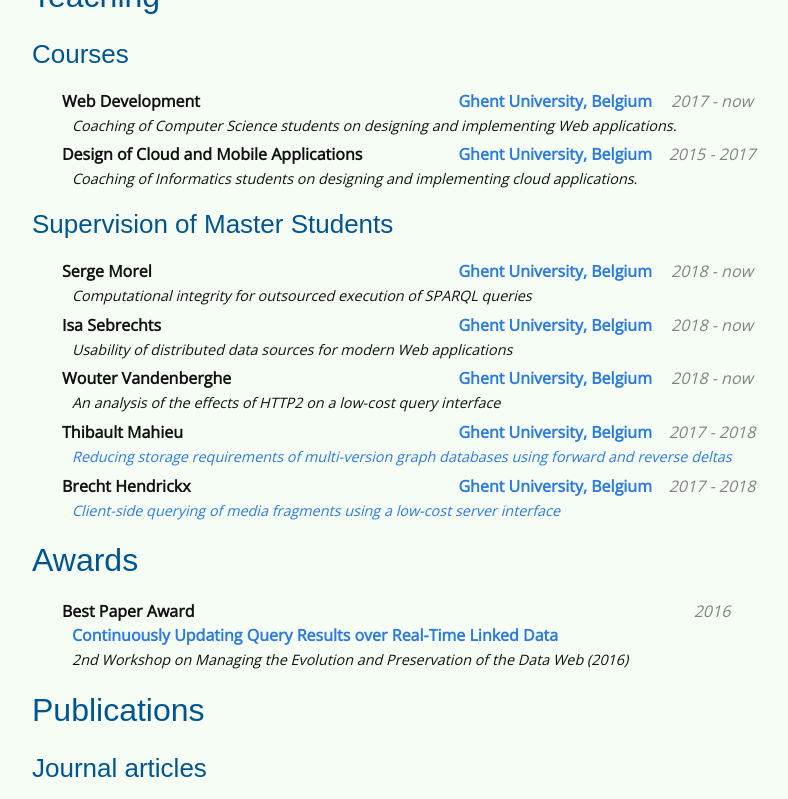
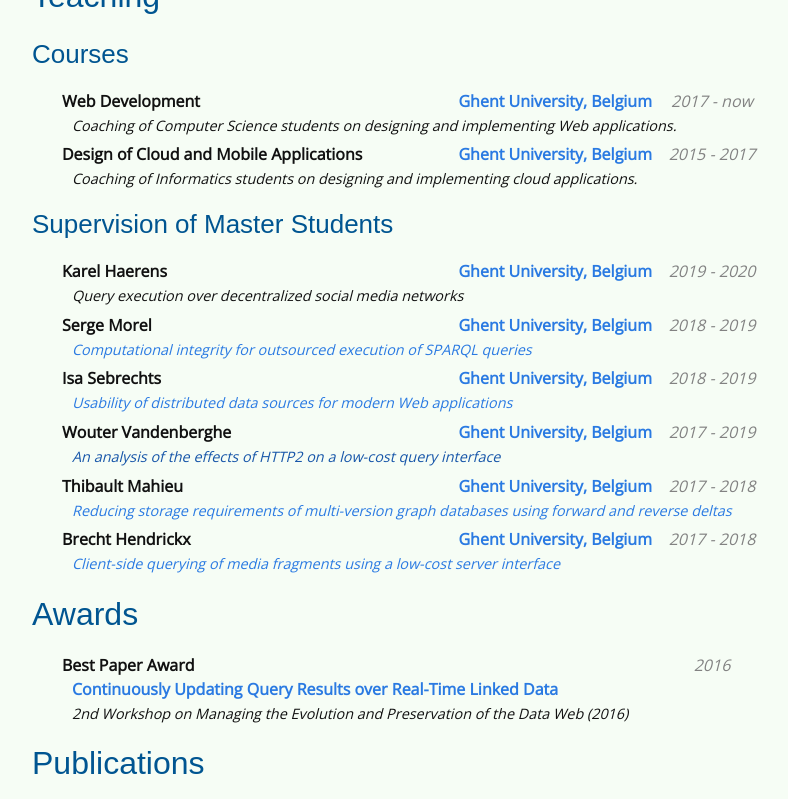
Before and after one commit to rubensworks/rubensworks.net, a Jekyll site: the page built from cv.md, in a window 1280 px wide and 900 px high, scrolled down 1110 px, cut to the strip 0-799 px from the top of the window. Shown: the whole strip, without its empty margins (238-1026 px from the left). Built offline with Jekyll 4.4.1, drawn with Linux system fonts in a browser that asks for light colours; some web fonts are replaced.

Commit message:
Update 2019 master thesis students

```diff
--- a/cv.md
+++ b/cv.md
@@ -103,25 +103,32 @@
 
 <ul class="cv-listing">
 {% include cv-listing.html
+    subject="Karel Haerens"
+    startdate="2019"
+    enddate="2020"
+    location="Ghent University, Belgium"
+    description="Query execution over decentralized social media networks"
+%}
+{% include cv-listing.html
     subject="Serge Morel"
     startdate="2018"
-    enddate="now"
+    enddate="2019"
     location="Ghent University, Belgium"
-    description="Computational integrity for outsourced execution of SPARQL queries"
+    description="[Computational integrity for outsourced execution of SPARQL queries](https://www.scriptiebank.be/sites/default/files/thesis/2019-10/main_0.pdf)"
 %}
 {% include cv-listing.html
     subject="Isa Sebrechts"
     startdate="2018"
-    enddate="now"
+    enddate="2019"
     location="Ghent University, Belgium"
-    description="Usability of distributed data sources for modern Web applications"
+    description="[Usability of distributed data sources for modern Web applications](https://lib.ugent.be/fulltxt/RUG01/002/785/839/RUG01-002785839_2019_0001_AC.pdf)"
 %}
 {% include cv-listing.html
     subject="Wouter Vandenberghe"
-    startdate="2018"
-    enddate="now"
+    startdate="2017"
+    enddate="2019"
     location="Ghent University, Belgium"
-    description="An analysis of the effects of HTTP2 on a low-cost query interface"
+    description="[An analysis of the effects of HTTP2 on a low-cost query interface]()"
 %}
 {% include cv-listing.html
     subject="Thibault Mahieu"
```
